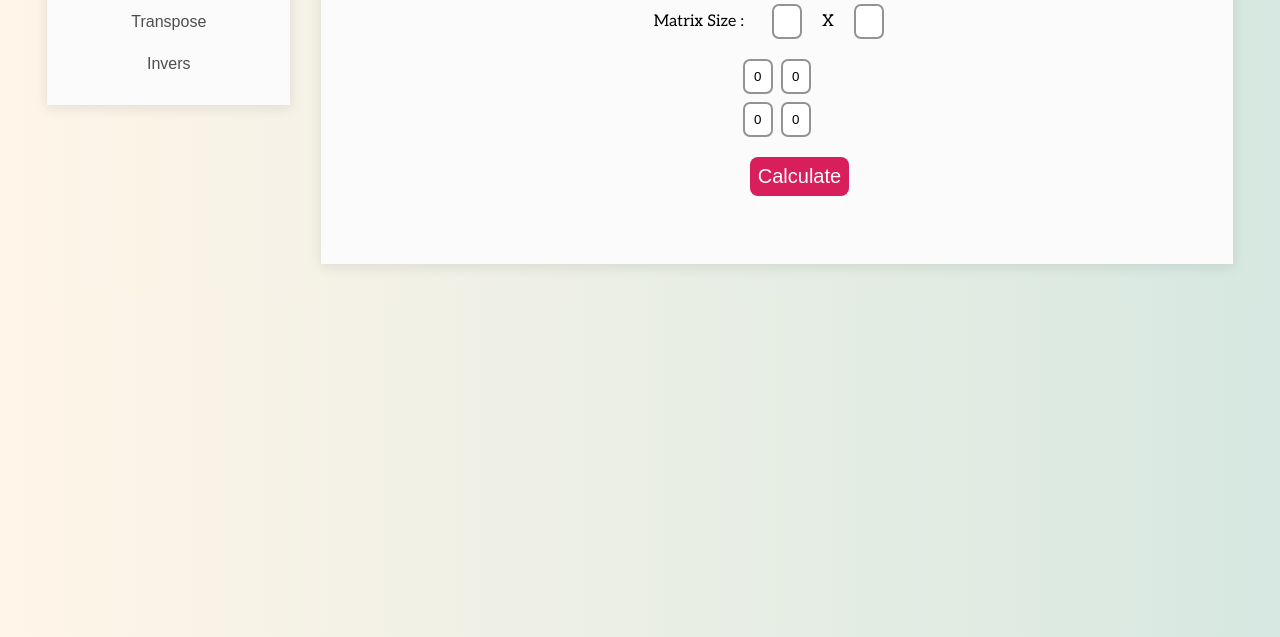
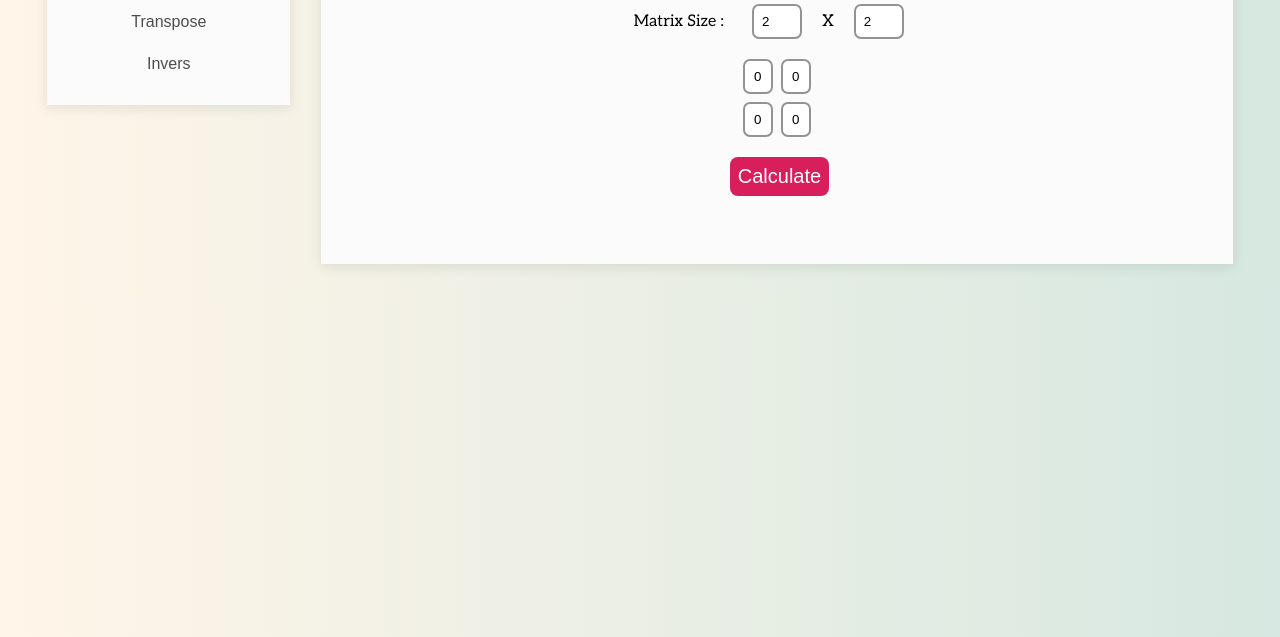
Before and after one commit to Lawyeritchi/kalkulator-matrik, a plain HTML site: page index.html in a window 1280 px wide. Shown: the part 163-800 px from the top of the page. Drawn offline with Linux system fonts and the light colour scheme.

Commit message:
merubah ukuran kolom dan baris input

```diff
--- a/styles.css
+++ b/styles.css
@@ -2,6 +2,11 @@
   padding: 0;
   margin: 0;
   box-sizing: border-box;
+}
+
+#row-input,
+#columns-input {
+  width: 50px;
 }
 
 body {
```
